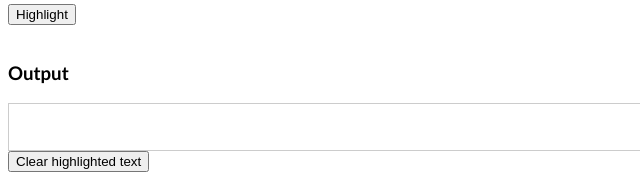
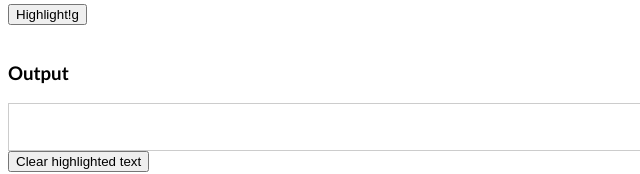
Before and after one commit to chomp-it/Ikura, a website: page index.html in a window 1280 px wide. Shown: the part 1382-1556 px from the top of the page, 0-640 px from the left. Drawn offline with Linux system fonts and the light colour scheme.

Commit message:
tiny change

```diff
--- a/index.html
+++ b/index.html
@@ -159,7 +159,7 @@
   <label for="main-input-text">Text to highlight:</label> <br>
   <textarea id="main-input-text" rows="30" cols="50"></textarea>
   <br>
-  <button id="submit-main-input">Highlight</button>
+  <button id="submit-main-input">Highlight!g</button>
 </div>
 
 <br>
```
